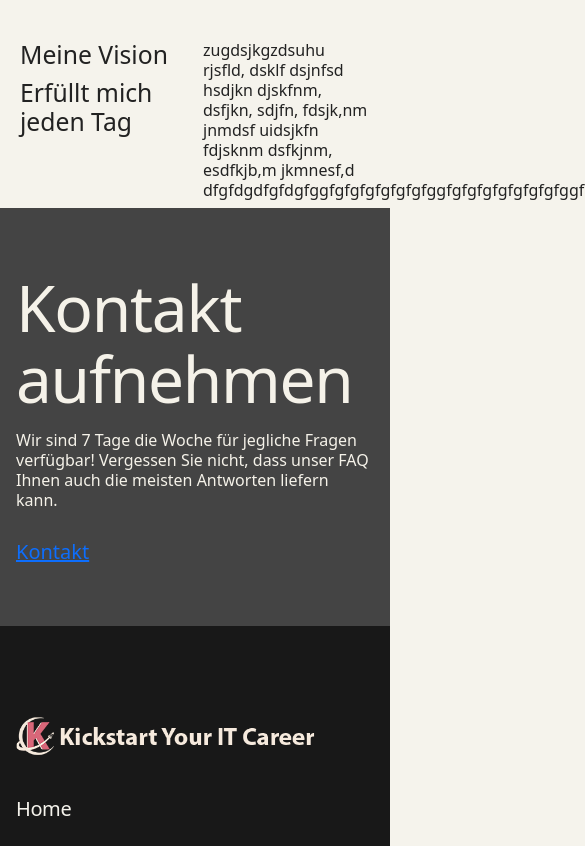
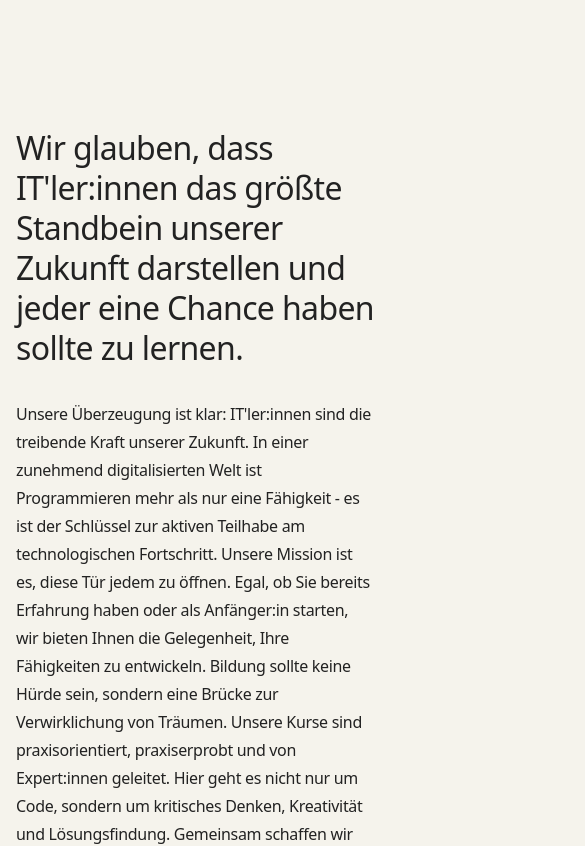
Before and after one commit to ilumary/kyitc-webpage, an Angular app: page / in a window 390 px wide. Shown: the part 980-1826 px from the top of the page, 585 px wide, since content can reach past the window. Built offline with nearby package versions, Linux system fonts and the light colour scheme.

Commit message:
finalized vision component

```diff
--- a/src/app/app.component.css
+++ b/src/app/app.component.css
@@ -3,21 +3,6 @@
     color: #F5F2E9;
     padding-top: 5rem;
     padding-bottom: 5rem;
-}
-
-.c-container {
-    width: 100%;
-    max-width: 2000px;
-    margin-left: auto;
-    margin-right: auto;
-    padding-left: 5%;
-    padding-right: 5%;
-}
-
-.c-section {
-    border-top: 1px #000;
-    padding-top: 8rem;
-    padding-bottom: 8rem;
 }
 
 .pre-footer.c-section {
@@ -28,16 +13,6 @@
 }
 
 @media screen and (max-width:767px) {
-    .c-container {
-        padding-left: 1rem;
-        padding-right: 1rem;
-    }
-
-    .c-section {
-        padding-top: 6rem;
-        padding-bottom: 6rem;
-    }
-
     .pre-footer.c-section {
         padding-top: 4rem;
         padding-bottom: 4rem;
--- a/src/app/app.component.html
+++ b/src/app/app.component.html
@@ -1,9 +1,10 @@
 <section class="container-fluid">
     <div class="mx-auto mt-4" style="max-width: 1750px;">
         <app-navbar></app-navbar>
-        <router-outlet></router-outlet>
     </div>
 </section>
+
+<router-outlet></router-outlet>
 
 <section class="c-section pre-footer">
     <div class="c-container">
--- a/src/app/pagecomponents/starterpage/starterpage.component.html
+++ b/src/app/pagecomponents/starterpage/starterpage.component.html
@@ -1,3 +1,4 @@
+<section>
     <div class="container-fluid min-vh-100">
         <div class="row mb-3 text-center">
             <div class="col-md-4">
@@ -11,3 +12,4 @@
             </div>
         </div>
     </div>
+</section>
--- a/src/app/pagecomponents/vision/vision.component.css
+++ b/src/app/pagecomponents/vision/vision.component.css
@@ -0,0 +1,41 @@
+.c-vision-cols {
+    grid-column-gap: 1rem;
+    justify-content: space-between;
+    display: flex;
+}
+
+.c-vision-col_left {
+    width: 40%;
+    max-width: 80%;
+    letter-spacing: -.02em;
+    font-size: 2.5rem;
+    font-weight: 500;
+    line-height: 3.125rem;
+}
+
+.c-vision-col_right {
+    width: 49%;
+    max-width: 80%;
+    letter-spacing: -.02em;
+    font-size: 1rem;
+    line-height: 1.75rem;
+}
+
+@media screen and (max-width:767px) {
+    .c-vision-cols {
+        grid-row-gap: 2rem;
+        flex-direction: column;
+    }
+
+    .c-vision-col_left {
+        width: 100%;
+        max-width: none;
+        font-size: 2rem;
+        line-height: 1.25;
+    }
+
+    .c-vision-col_right {
+        width: 100%;
+        max-width: none;
+    }
+}
--- a/src/app/pagecomponents/vision/vision.component.html
+++ b/src/app/pagecomponents/vision/vision.component.html
@@ -1,11 +1,15 @@
-<div class="d-flex">
-  <div class="p-2 flex-grow-1">
-    <div class="float-center">
-    <h2>Meine Vision</h2>
-    <h2>Erfüllt mich jeden Tag</h2>
+<section id="vision" class="c-section">
+  <div class="c-container">
+    <div class="c-vision-cols">
+      <div class="c-vision-col_left">
+        Wir glauben, dass IT'ler:innen das größte Standbein unserer Zukunft darstellen und jeder eine Chance haben sollte zu lernen.
+      </div>
+      <div class="c-vision-col_right">
+        Unsere Überzeugung ist klar: IT'ler:innen sind die treibende Kraft unserer Zukunft. In einer zunehmend digitalisierten Welt ist Programmieren mehr als nur eine Fähigkeit - es ist der Schlüssel zur aktiven Teilhabe am technologischen Fortschritt.
+        Unsere Mission ist es, diese Tür jedem zu öffnen. Egal, ob Sie bereits Erfahrung haben oder als Anfänger:in starten, wir bieten Ihnen die Gelegenheit, Ihre Fähigkeiten zu entwickeln. Bildung sollte keine Hürde sein, sondern eine Brücke zur Verwirklichung von Träumen.
+        Unsere Kurse sind praxisorientiert, praxiserprobt und von Expert:innen geleitet. Hier geht es nicht nur um Code, sondern um kritisches Denken, Kreativität und Lösungsfindung. Gemeinsam schaffen wir eine inklusive Community, in der Wissen geteilt und Karrieren geformt werden.
+        Die Zukunft gehört denen, die sich heute vorbereiten. Starten Sie jetzt Ihre Reise mit Kickstart Your IT Career und gestalten Sie die Zukunft der Technologie - eine Zeile Code nach der anderen.
+      </div>
     </div>
   </div>
-  <div class="p-2 w-50">
-    zugdsjkgzdsuhu rjsfld, dsklf dsjnfsd hsdjkn djskfnm, dsfjkn, sdjfn, fdsjk,nm jnmdsf uidsjkfn fdjsknm dsfkjnm, esdfkjb,m jkmnesf,d dfgfdgdfgfdgfggfgfgfgfgfgfgfggfgfgfgfgfgfgfgfggfgfgfg
-  </div>
-</div>
+</section>
--- a/src/app/shared/navbar/navbar.component.html
+++ b/src/app/shared/navbar/navbar.component.html
@@ -1,4 +1,4 @@
-<nav class="navbar navbar-expand-lg">
+<nav class="navbar navbar-expand-lg" style="position: relative;">
     <a class="navbar-brand" href="#">
         <img src="../../../assets/website-logo-v1.png" width="400" height="80">
     </a>
--- a/src/styles.css
+++ b/src/styles.css
@@ -19,9 +19,34 @@ body {
     text-rendering: optimizeLegibility;
 }
 
+.c-container {
+    width: 100%;
+    max-width: 2000px;
+    margin-left: auto;
+    margin-right: auto;
+    padding-left: 5%;
+    padding-right: 5%;
+}
+
+.c-section {
+    border-top: 1px #000;
+    padding-top: 8rem;
+    padding-bottom: 8rem;
+}
+
 @media screen and (max-width:767px) {
     body {
         font-size: 1rem;
         line-height: 1.25rem;
     }
+
+    .c-container {
+        padding-left: 1rem;
+        padding-right: 1rem;
+    }
+
+    .c-section {
+        padding-top: 6rem;
+        padding-bottom: 6rem;
+    }
 }
```
Lines whose indentation alone changed are shown as unchanged.
